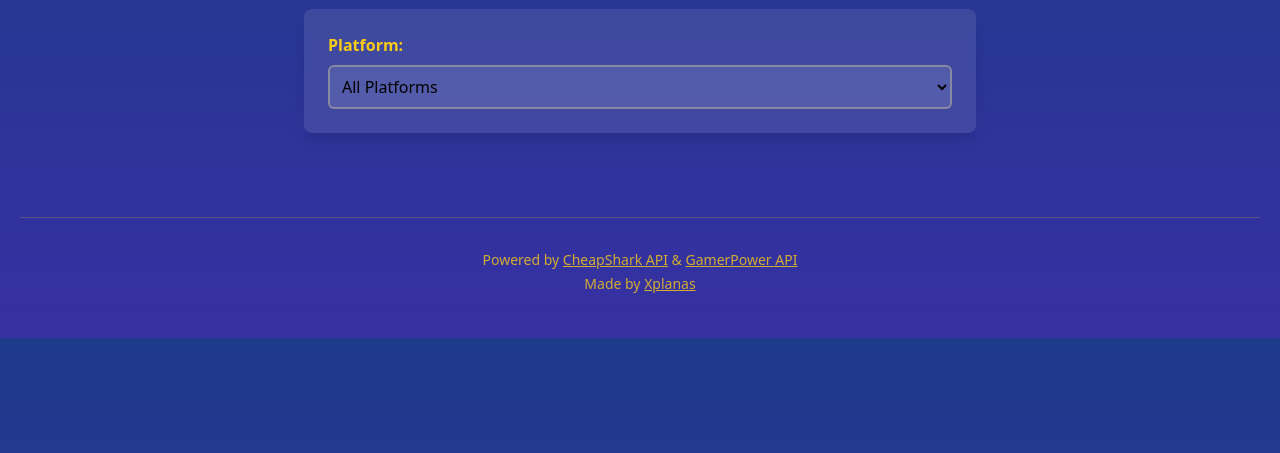
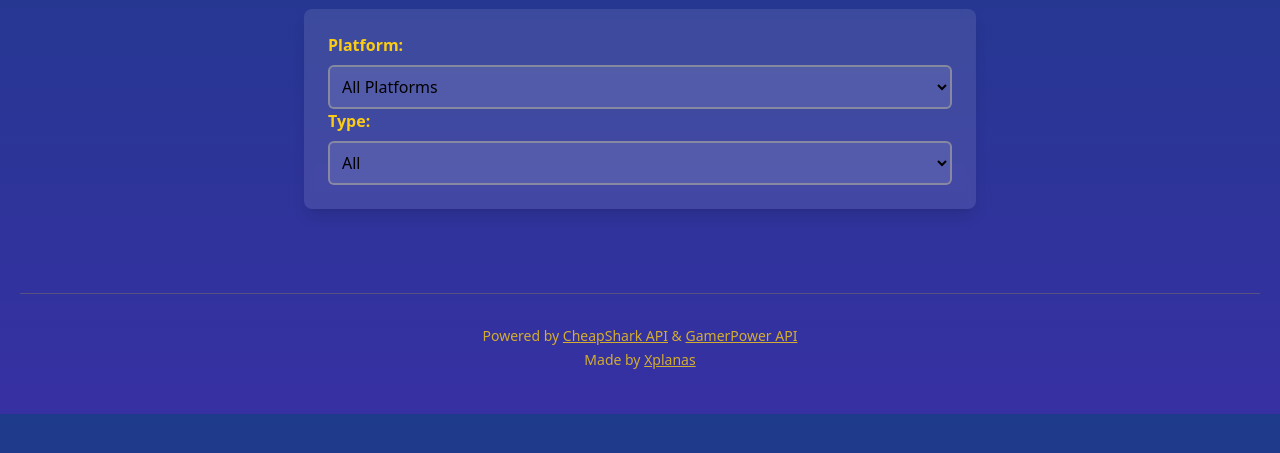
Before and after one commit to XPlanas/DealShark, a plain HTML site: page giveaway.html in a window 1280 px wide. Shown: the part 191-644 px from the top of the page. Drawn offline with nearby package versions, Linux system fonts and the light colour scheme; a script that the page names is missing.

Commit message:
giveaways fixes

```diff
--- a/giveaway.html
+++ b/giveaway.html
@@ -68,6 +68,14 @@
                 <option value="xbox-360">Xbox 360</option>
                 <option value="browser">Browser</option>
             </select>
+            <label for="typeSelector" class="block font-semibold text-yellow-400 mb-2">Type:</label>
+            <select id="typeSelector" onchange="fetchGiveaway()"
+                class="w-full p-2 border-2 border-yellow-200/30 rounded-md focus:outline-none focus:ring-2 focus:ring-yellow-400 bg-white/10 text-black">
+                <option value="any">All</option>
+                <option value="game">Game</option>
+                <option value="loot">In-Game Loot</option>
+                <option value="beta">Early access</option>
+            </select>
         </div>
     </div>
     <div class="grid grid-cols-1 sm:grid-cols-2 lg:grid-cols-3 xl:grid-cols-4 gap-3 sm:gap-5 px-3 sm:px-0" id="dealsContainer"></div>
--- a/js/giveaway.js
+++ b/js/giveaway.js
@@ -4,7 +4,8 @@ import { RAPIDAPI_KEY, RAPIDAPI_HOST } from '../config.js';
 
 async function fetchGiveaway() {
     const platform = document.getElementById('platformSelector').value;
-    const url = `https://gamerpower.p.rapidapi.com/api/filter?platform=${platform === 'all' ? 'any' : platform}&type=game.loot`;
+    const type = document.getElementById('typeSelector').value;
+    const url = `https://gamerpower.p.rapidapi.com/api/giveaways?${platform === 'any' ? '' : `platform=${platform}`}${type === 'any' ? '' : `&type=${type}`}`;
     const options = {
         method: 'GET',
         headers: {
```
